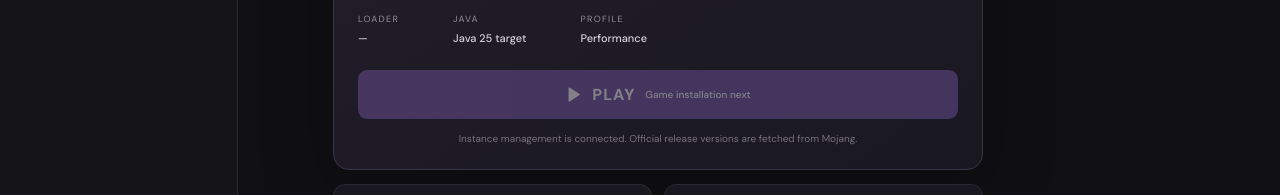
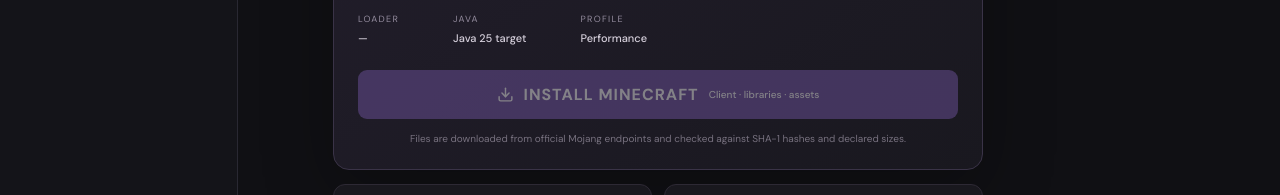
Before and after one commit to sartywerty15664-prog/ComfyCraft, a React (Vite) app: page / in a window 1280 px wide. Shown: the part 585-780 px from the top of the page. Built offline with nearby package versions, Linux system fonts and the light colour scheme.

Commit message:
feat(ui): add Minecraft installation action and status

```diff
--- a/src/App.tsx
+++ b/src/App.tsx
@@ -1,10 +1,11 @@
 import { useEffect, useState } from "react";
 import { invoke } from "@tauri-apps/api/core";
-import { Blocks, Box, Gamepad2, Settings, Plus, Play, Download, Sparkles, Monitor, ChevronDown, Trash2, Pencil, RefreshCw } from "lucide-react";
+import { Blocks, Box, Gamepad2, Settings, Plus, Play, Download, Sparkles, Monitor, Trash2, Pencil, RefreshCw, CheckCircle2 } from "lucide-react";
 
 type Page = "Play" | "Instances" | "Mods" | "Settings";
 type Instance = { id: string; name: string; gameVersion: string; loader: string; createdAt: number };
-type GameVersion = { id: string; versionType: string; releaseTime: string; url: string; sha1: string };
+type GameVersion = { id: string; versionType: string };
+type InstallResult = { version: string; librariesDownloaded: number; assetsDownloaded: number; alreadyPresent: number };
 const nav: { label: Page; icon: typeof Gamepad2 }[] = [
   { label: "Play", icon: Gamepad2 }, { label: "Instances", icon: Box },
   { label: "Mods", icon: Blocks }, { label: "Settings", icon: Settings },
@@ -23,6 +24,8 @@ function App() {
   const [editingId, setEditingId] = useState<string | null>(null);
   const [editName, setEditName] = useState("");
   const [busy, setBusy] = useState(false);
+  const [installing, setInstalling] = useState(false);
+  const [installed, setInstalled] = useState(false);
   const [notice, setNotice] = useState("");
   const [error, setError] = useState("");
 
@@ -33,6 +36,12 @@ function App() {
       setSelectedId((current) => data.some((item) => item.id === current) ? current : (data[0]?.id ?? ""));
       setError("");
     } catch (e) { setError(String(e)); }
+  }
+
+  async function refreshInstallStatus(id: string) {
+    if (!id) { setInstalled(false); return; }
+    try { setInstalled(await invoke<boolean>("is_game_installed", { instanceId: id })); }
+    catch { setInstalled(false); }
   }
 
   useEffect(() => {
@@ -48,17 +57,30 @@ function App() {
     })();
   }, []);
 
+  useEffect(() => { void refreshInstallStatus(selectedId); }, [selectedId]);
+
   const selected = instances.find((item) => item.id === selectedId);
 
   async function createInstance() {
-    if (!newName.trim()) return;
+    if (!newName.trim() || !newVersion) return;
     setBusy(true); setError(""); setNotice("");
     try {
       const created = await invoke<Instance>("create_instance", { name: newName, gameVersion: newVersion });
       await refreshInstances(); setSelectedId(created.id); setNewName(""); setCreating(false);
-      setNotice("Instance created. Its game files can be installed next.");
+      setNotice("Instance created. Install its Minecraft files to continue.");
     } catch (e) { setError(String(e)); }
     finally { setBusy(false); }
+  }
+
+  async function installSelectedGame() {
+    if (!selected || installing) return;
+    setInstalling(true); setError(""); setNotice("");
+    try {
+      const result = await invoke<InstallResult>("install_game", { instanceId: selected.id });
+      setInstalled(true);
+      setNotice(`Minecraft ${result.version} installed and verified. Libraries: ${result.librariesDownloaded} downloaded; assets: ${result.assetsDownloaded} downloaded.`);
+    } catch (e) { setError(String(e)); }
+    finally { setInstalling(false); }
   }
 
   async function saveRename(id: string) {
@@ -99,8 +121,12 @@ function App() {
             </div>
             <div className="card-divider"/>
             <div className="launch-meta"><div><span>LOADER</span><b>{selected?.loader ?? "—"}</b></div><div><span>JAVA</span><b>Java 25 target</b></div><div><span>PROFILE</span><b>Performance</b></div></div>
-            <button className="play-button" disabled><Play size={17} fill="currentColor"/> PLAY <span>Game installation next</span></button>
-            <p className="hint">Instance management is connected. Official release versions are fetched from Mojang.</p>
+            <button className="play-button" onClick={() => void installSelectedGame()} disabled={!selected || installing || busy}>
+              {installed ? <CheckCircle2 size={17}/> : <Download size={17}/>}
+              {installing ? "INSTALLING…" : installed ? "VERIFY / REPAIR GAME FILES" : "INSTALL MINECRAFT"}
+              <span>{installing ? "Downloading official files" : installed ? "Files installed" : "Client · libraries · assets"}</span>
+            </button>
+            <p className="hint">Files are downloaded from official Mojang endpoints and checked against SHA-1 hashes and declared sizes.</p>
           </div>
           <div className="quick-grid"><div className="quick-card"><Blocks/><div><b>Mod manager</b><span>Modrinth integration planned</span></div></div><div className="quick-card"><Monitor/><div><b>Graphics</b><span>Iris, shaders and resource packs</span></div></div></div>
         </div>}
```
